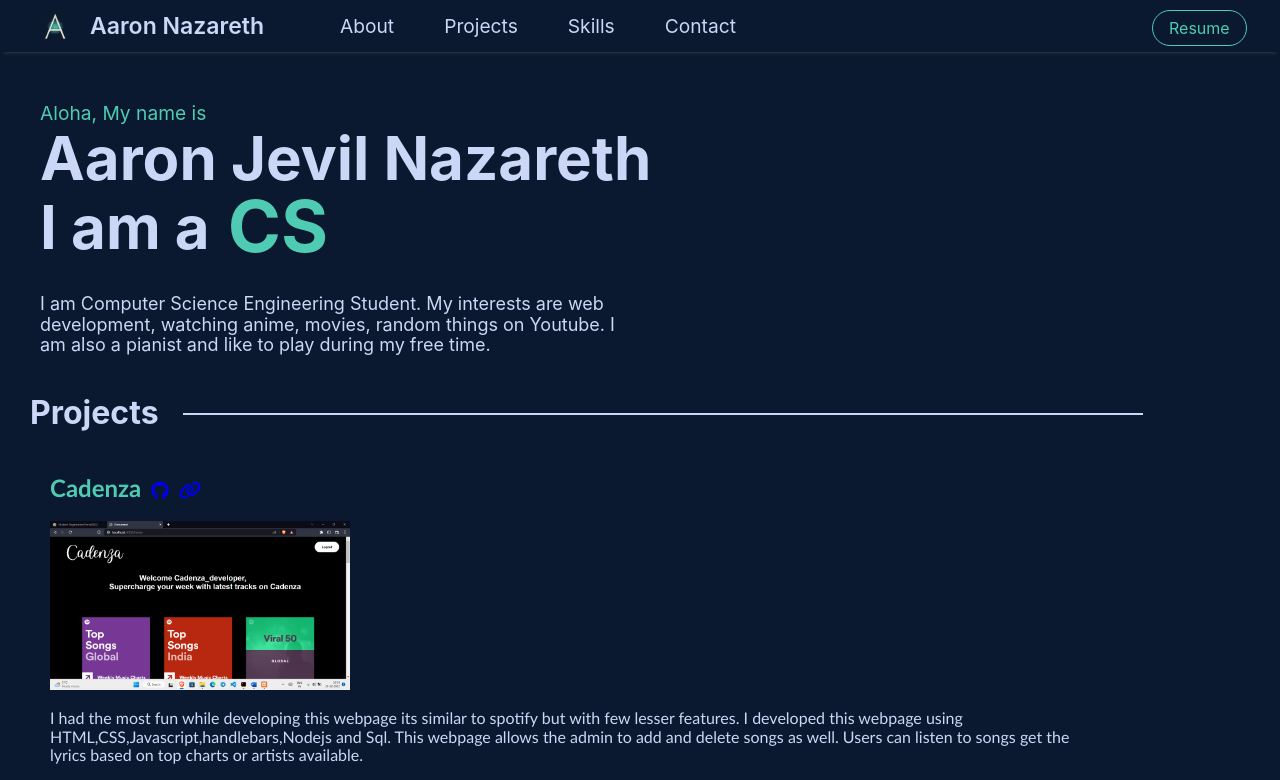
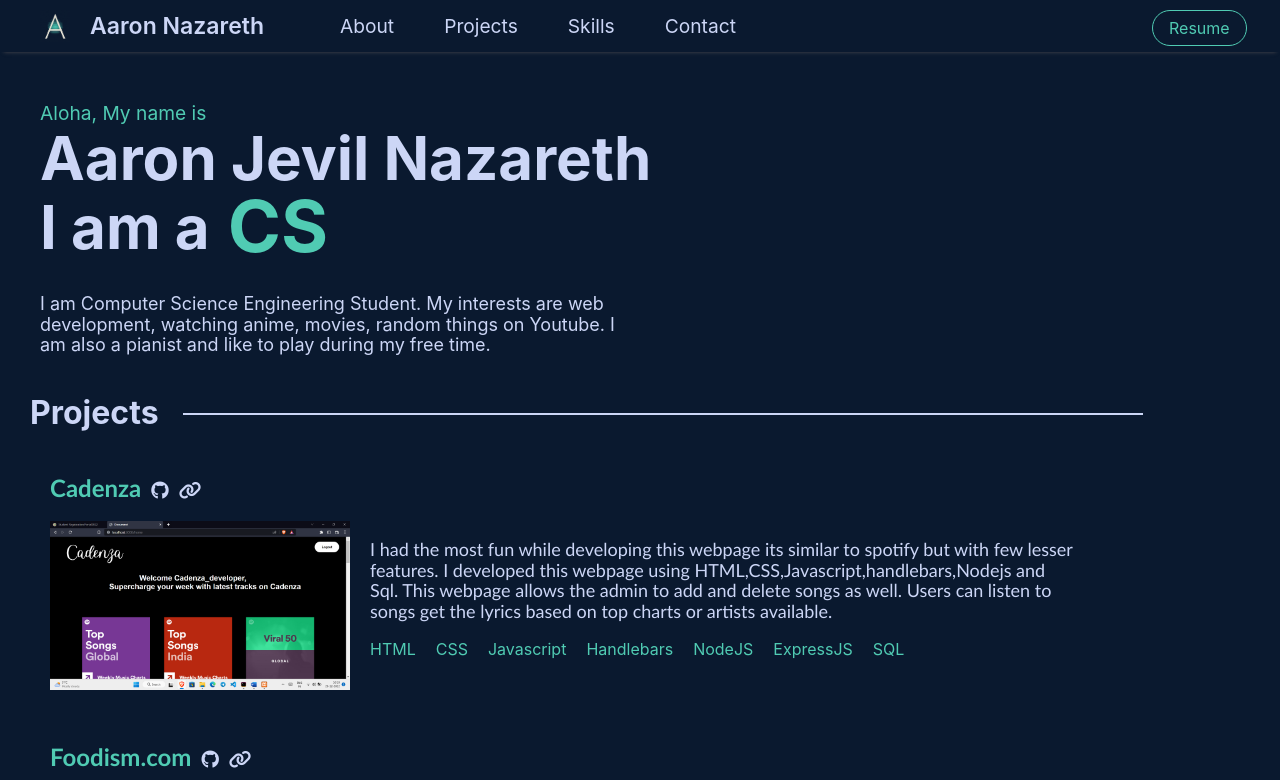
Before and after one commit to jevil25/portfolio, a React (Create React App) app: page / in a window 1280 px wide. Shown: the top 780 px of the page. Built offline with nearby package versions, Linux system fonts and the light colour scheme.

Commit message:
change project layout

```diff
--- a/src/Components/Projects.js
+++ b/src/Components/Projects.js
@@ -18,14 +18,18 @@ function Projects({ Key,title,description,frameworks,github,live,pic }) {
             </a>
           </span>
         </h2>
-        <div className='project_image'>
-          <a href={live}><img src={pic} alt={title} /></a>
-        </div>
-        <p className="projectdes">{description}</p>
-        <div className="projectList">
+        <div className="project_body">
+          <div className='project_image'>
+            <a href={live}><img src={pic} alt={title} /></a>
+          </div>
+          <div>
+          <p className="projectdes">{description}</p>
+          <div className="projectList">
             {Array(frameworks.length).fill().map((_,i)=>(
                 <li>{frameworks[i]}</li>
             ))}
+            </div>
+          </div>
         </div>
     </div>
   )
--- a/src/Components/css/Contact.css
+++ b/src/Components/css/Contact.css
@@ -73,3 +73,11 @@
     background-color: #adb7da;
     cursor: pointer;
 }
+
+.Contact input:focus,textarea:focus{
+    color: #CCD6F6;
+}
+
+.Contact input,textarea{
+    color: #CCD6F6;
+}
--- a/src/Components/css/Projects.css
+++ b/src/Components/css/Projects.css
@@ -1,6 +1,7 @@
 .projectList{
-    display: flex;
+    display:flex;
     list-style: none;
+    margin-left: 20px;
 }
 
 .projectList li{
@@ -11,6 +12,7 @@
 .projects{
     margin-left: 50px;
     width: 80vw;
+    margin-bottom: 50px;
 }
 
 .projecttitle{
@@ -24,6 +26,7 @@
 
 .projecttitle span i{
     font-size: large;
+    color:#ccd6f6;
 }
 
 .project_image img{
@@ -35,3 +38,13 @@
     opacity: 50%;
     text-decoration: none;
 }
+
+.project_body{
+    display: grid;
+    grid-template-columns: 300px 1fr;
+}
+
+.projectdes{
+    margin-left: 20px;
+    font-size: large;
+}
```
